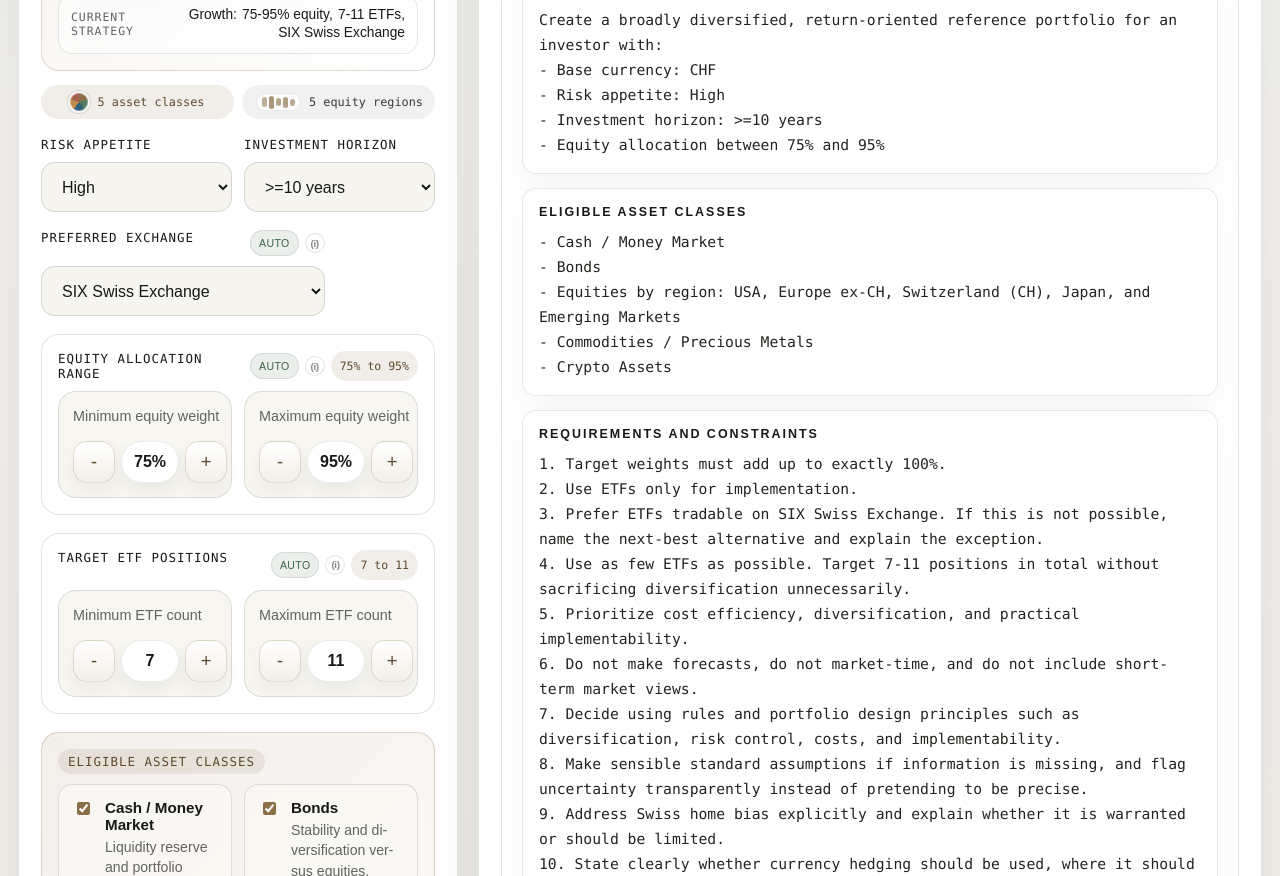
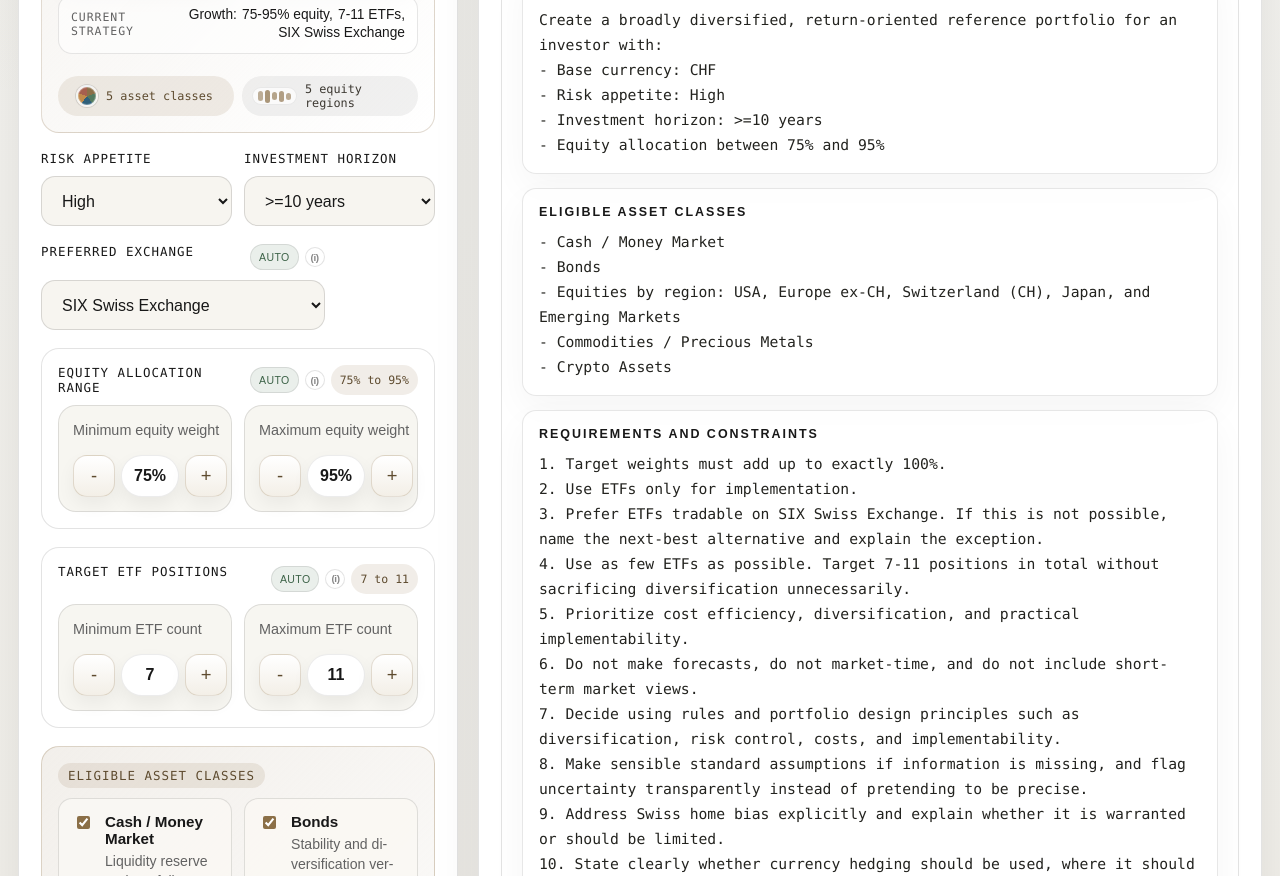
Before and after one commit to volkmarritter/allocation-prompt-engine, a website: page index.html in a window 1280 px wide. Shown: the part 866-1742 px from the top of the page. Drawn offline with Linux system fonts and the light colour scheme.

Commit message:
Move parameter badges into presets

```diff
--- a/app.js
+++ b/app.js
@@ -142,7 +142,7 @@ const uiText = {
     baseCurrency: "Basiswährung",
     exchangeFocus: "Börsenfokus",
     parameters: "Parameter",
-    appMode: "App-Modus",
+    appMode: "App Mode",
     basicMode: "Basic",
     proMode: "Pro",
     basicModeSummary: "Basic-Modus hält erweiterte Parameter automatisch.",
@@ -948,11 +948,10 @@ function render() {
               </div>
               <div class="preset-grid">${portfolioPresets.map(renderPresetButton).join("")}</div>
               <div class="strategy-context"><span>${escapeHtml(t.presetContext)}</span><strong>${renderStrategyContextValue()}</strong></div>
-            </div>
-
-            <div class="parameter-badges">
-              ${renderAssetClassBadge(stats)}
-              ${renderEquityRegionBadge(stats)}
+              <div class="parameter-badges">
+                ${renderAssetClassBadge(stats)}
+                ${renderEquityRegionBadge(stats)}
+              </div>
             </div>
 
             ${basicMode ? renderBasicModeSummary() : `
--- a/styles.css
+++ b/styles.css
@@ -248,7 +248,7 @@ button {
   align-items: stretch;
   display: grid;
   grid-template-columns: repeat(2, minmax(0, 1fr));
-  margin-top: -4px;
+  margin-top: 12px;
 }
 
 .parameter-badges .pill {
```
Also changed, not shown: tests/e2e/prompt-builder.spec.js (+3 -3 lines).
